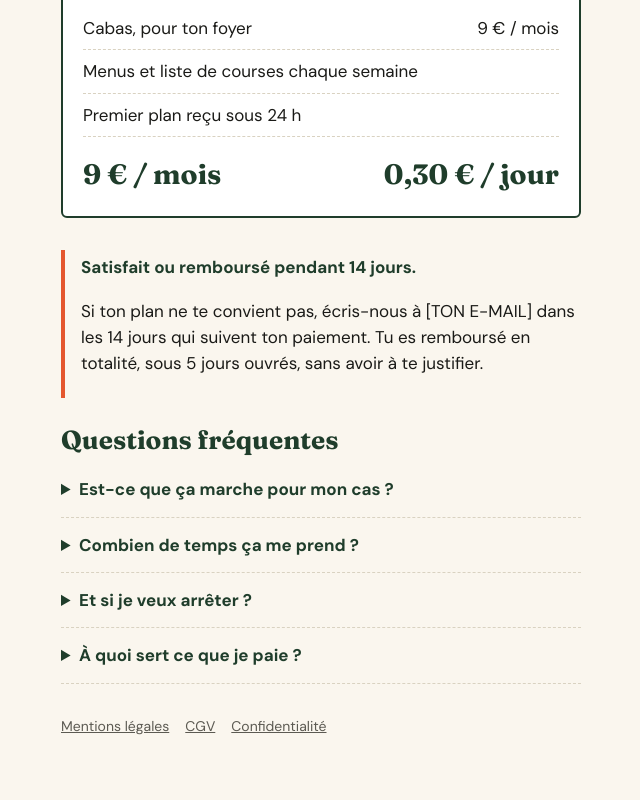
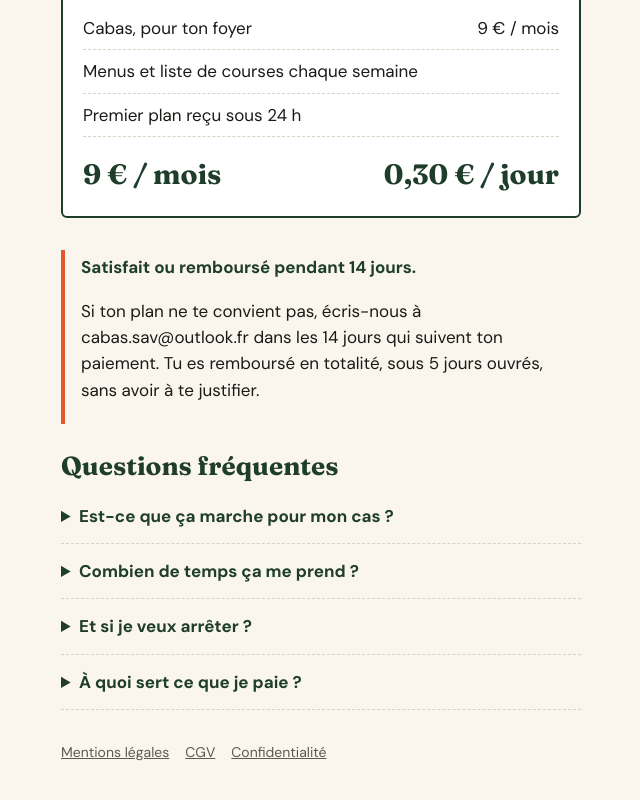
Before and after one commit to leom-eco/Cabas, a Next.js app: page / in a window 1280 px wide. Shown: the part 1081-1881 px from the top of the page, without its empty margins (319-959 px from the left). Built offline with nearby package versions, Linux system fonts and the light colour scheme.

Commit message:
Update page.tsx

```diff
--- a/app/page.tsx
+++ b/app/page.tsx
@@ -1,7 +1,7 @@
 import Link from "next/link";
 
 // À REMPLACER par ton adresse e-mail de contact (elle sert pour la garantie).
-const EMAIL = "[TON E-MAIL]";
+const EMAIL = "cabas.sav@outlook.fr";
 
 export default function Home() {
   return (
```
